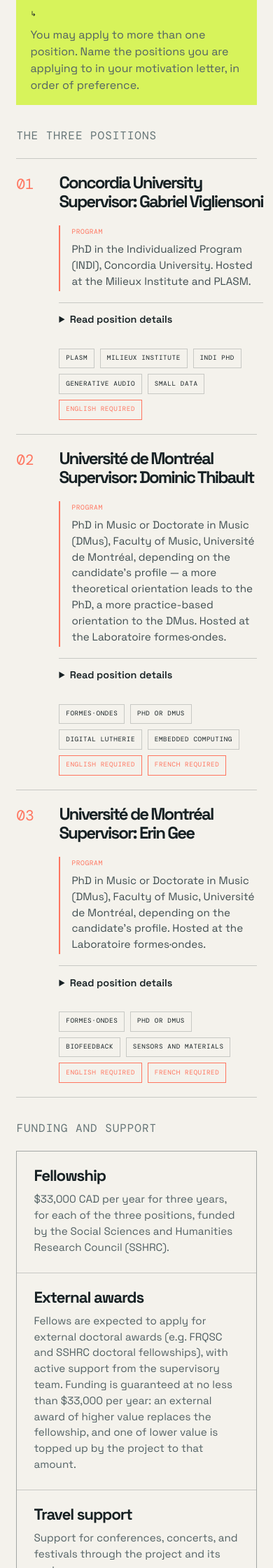
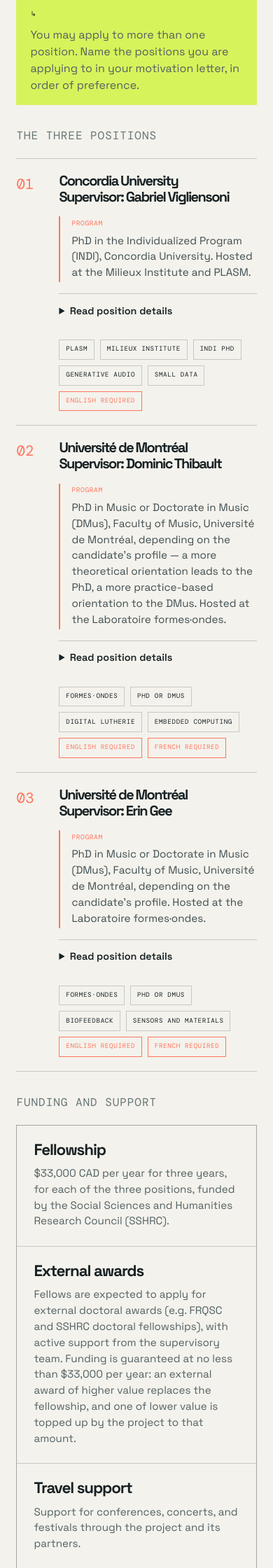
Before and after one commit to emai-ca/emai-ca.github.io, a Jekyll site: the page built from call.md, in a window 390 px wide. Shown: the part 1325-3565 px from the top of the page at 70% size. Built offline with Jekyll 4.4.1, drawn with Linux system fonts in a browser that asks for light colours.

Commit message:
Let position headings wrap on phones
nowrap plus a flat 1.5rem needed about 350px for "Supervisor: Gabriel
Vigliensoni" in a 285px column, so the call page overflowed horizontally
on a phone. Mobile browsers respond by zooming the whole page out, which
is why that page's institution logos looked smaller than every other
page's — the markup and CSS for the logo band are identical throughout.

Below 700px the headings wrap and sit at 1.25rem.

Co-Authored-By: Claude Opus 5 <noreply@anthropic.com>

```diff
--- a/assets/css/overrides.css
+++ b/assets/css/overrides.css
@@ -1978,3 +1978,14 @@ body[data-page="contact"] .page-hero h1 {
   font-size: var(--display-1);
   margin-bottom: 1.5rem;
 }
+
+/* On phones the position headings must be allowed to wrap. nowrap plus the
+   flat 1.5rem size needs ~350px for "Supervisor: Gabriel Vigliensoni" in a
+   ~285px column, and the overflow makes the browser zoom the whole page out —
+   which is why the call page rendered smaller than the others on mobile. */
+@media (max-width: 700px) {
+  .position-card h2 {
+    white-space: normal;
+    font-size: 1.25rem;
+  }
+}
```
